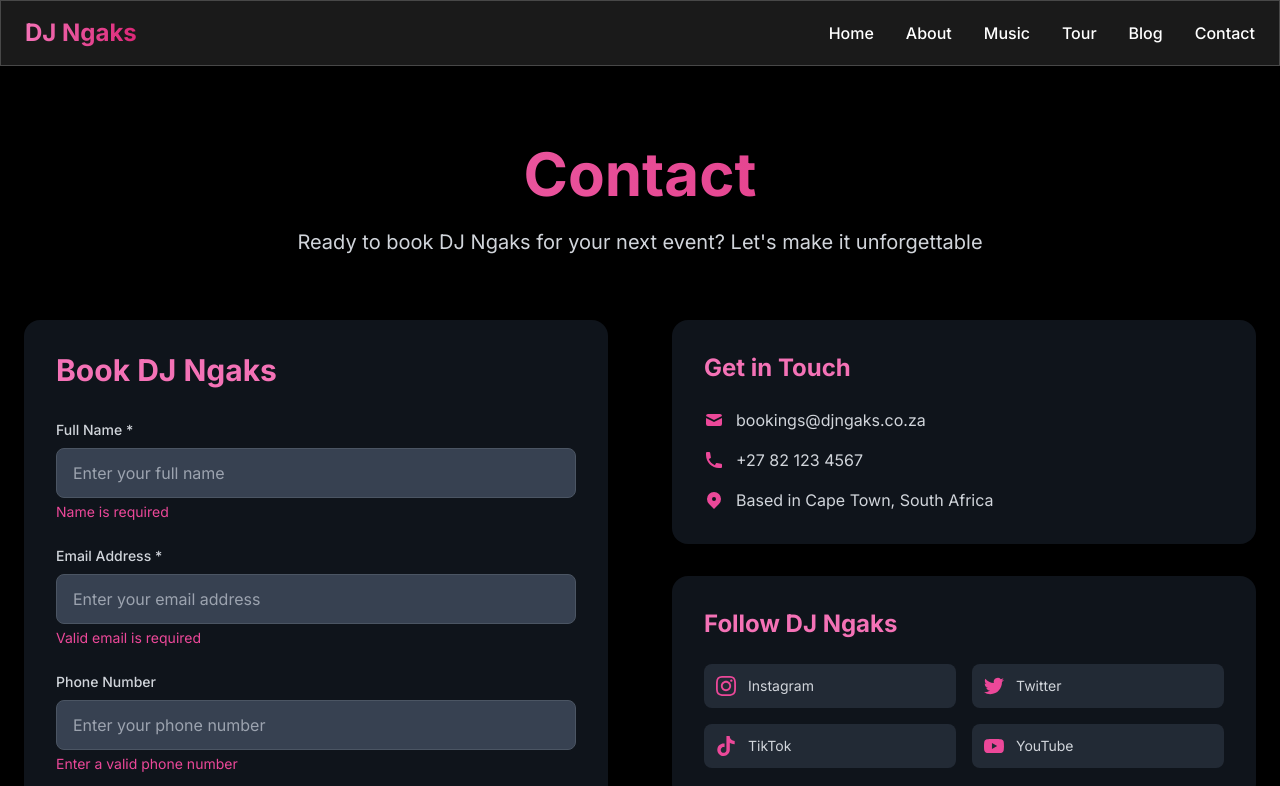
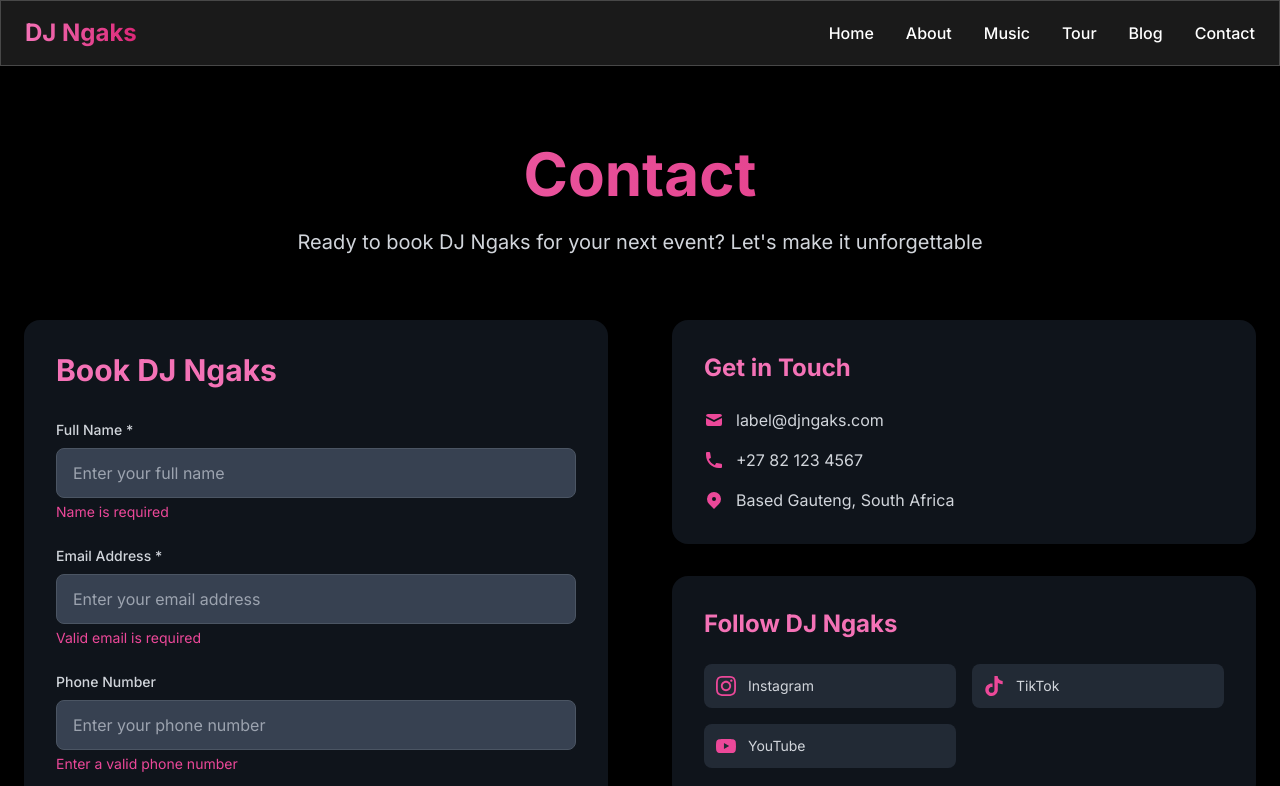
Before and after one commit to Nathandiv/Dj-Ngaks, an Angular app: page /contact in a window 1280 px wide. Shown: the top 786 px of the page. Built offline with nearby package versions, Linux system fonts and the light colour scheme.

Commit message:
update contact component email and location details, and refine social media links

```diff
--- a/src/app/components/contact/contact.component.html
+++ b/src/app/components/contact/contact.component.html
@@ -155,7 +155,7 @@
                   <path d="M2.003 5.884L10 9.882l7.997-3.998A2 2 0 0016 4H4a2 2 0 00-1.997 1.884z"></path>
                   <path d="M18 8.118l-8 4-8-4V14a2 2 0 002 2h12a2 2 0 002-2V8.118z"></path>
                 </svg>
-                <span class="text-gray-300">bookings&#64;djngaks.co.za</span>
+                <span class="text-gray-300">label&#64;djngaks.com</span>
               </div>
               <div class="flex items-center space-x-3">
                 <svg class="w-5 h-5 text-pink-500 flex-shrink-0" fill="currentColor" viewBox="0 0 20 20">
@@ -167,7 +167,7 @@
                 <svg class="w-5 h-5 text-pink-500 flex-shrink-0" fill="currentColor" viewBox="0 0 20 20">
                   <path fill-rule="evenodd" d="M5.05 4.05a7 7 0 119.9 9.9L10 18.9l-4.95-4.95a7 7 0 010-9.9zM10 11a2 2 0 100-4 2 2 0 000 4z"></path>
                 </svg>
-                <span class="text-gray-300">Based in Cape Town, South Africa</span>
+                <span class="text-gray-300">Based  Gauteng, South Africa</span>
               </div>
             </div>
           </div>
--- a/src/app/components/contact/contact.component.ts
+++ b/src/app/components/contact/contact.component.ts
@@ -24,10 +24,10 @@ export class ContactComponent {
   };
 
   socialLinks = [
-    { name: 'Instagram', url: 'https://instagram.com/djngaks', icon: 'instagram' },
-    { name: 'Twitter', url: 'https://twitter.com/djngaks', icon: 'twitter' },
-    { name: 'TikTok', url: 'https://tiktok.com/@djngaks', icon: 'tiktok' },
-    { name: 'YouTube', url: 'https://youtube.com/djngaks', icon: 'youtube' }
+    { name: 'Instagram', url: 'https://www.instagram.com/mpho_ngakz/?igsh=MWpyYXczZmlhcmppdw%3D%3D#', icon: 'instagram' },
+    // { name: 'Twitter', url: 'https://twitter.com/djngaks', icon: 'twitter' },
+    { name: 'TikTok', url: 'https://www.tiktok.com/@mpho_ngaks/video/7476084071148391687', icon: 'tiktok' },
+    { name: 'YouTube', url: 'https://www.youtube.com/results?search_query=busisa+dj+ngakz', icon: 'youtube' }
   ];
 
   onSubmit() {
```
